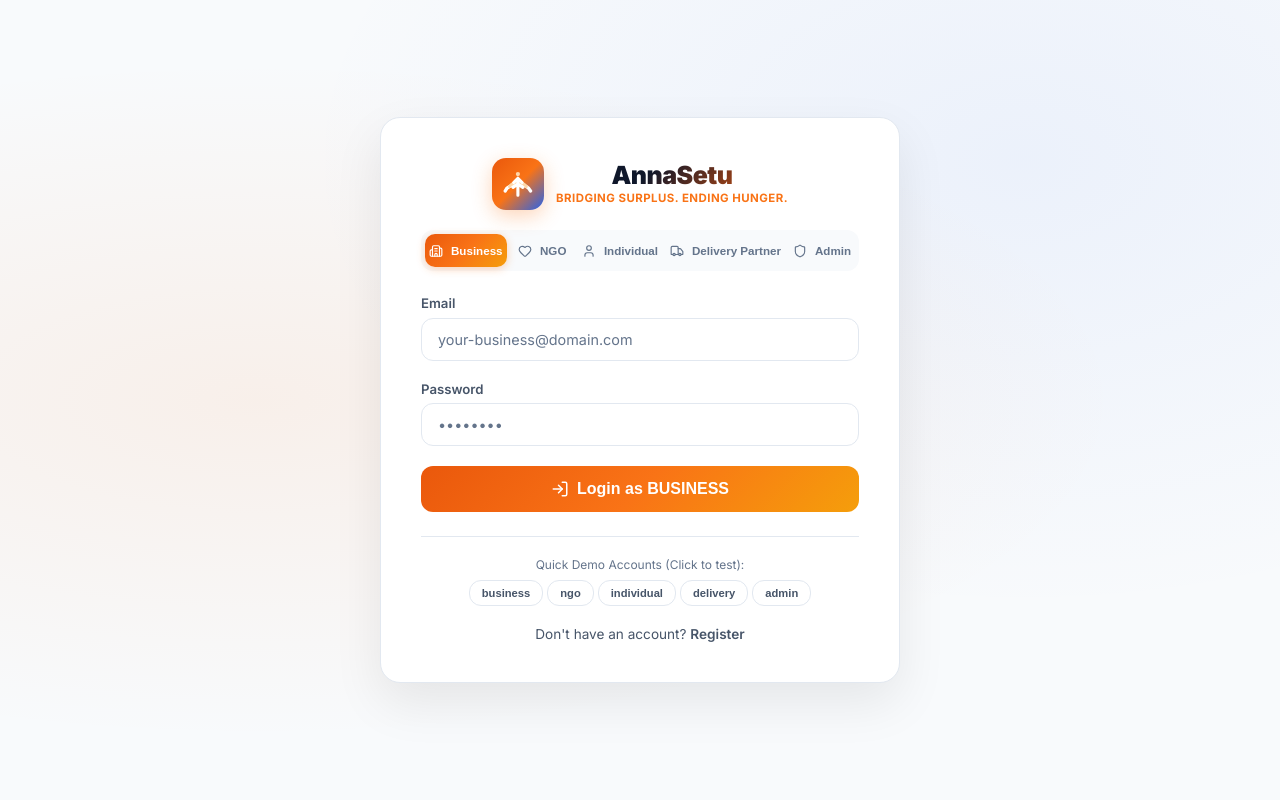
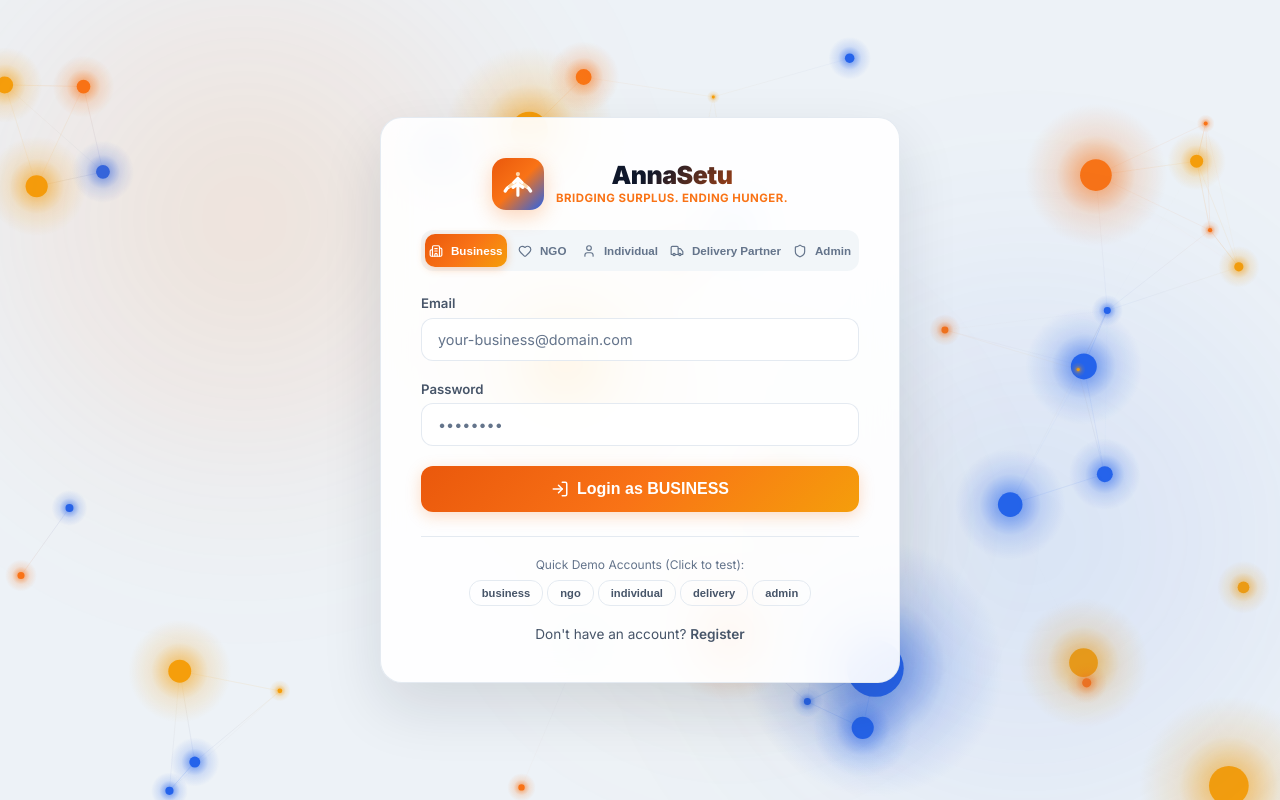
Before and after one commit to AnandChaudhary03/AI_FOOD_REDISTRIBUTION_SYSTEM, a React app in the folder frontend/: page /login in a window 1280 px wide. Built offline with nearby package versions, Linux system fonts and the light colour scheme; no server answers; the HTML template or start-up script is replaced by a standard one.

Commit message:
Add interactive 3D particle mesh and ambient gradient background component with glassmorphic UI

```diff
--- /dev/null
+++ b/frontend/src/components/ThreeDBackground.jsx
@@ -0,0 +1,171 @@
+import React, { useEffect, useRef } from 'react'
+
+export default function ThreeDBackground() {
+  const canvasRef = useRef(null)
+
+  useEffect(() => {
+    const canvas = canvasRef.current
+    if (!canvas) return
+    const ctx = canvas.getContext('2d')
+    let animationFrameId
+
+    let width = (canvas.width = window.innerWidth)
+    let height = (canvas.height = window.innerHeight)
+
+    const handleResize = () => {
+      if (!canvas) return
+      width = canvas.width = window.innerWidth
+      height = canvas.height = window.innerHeight
+    }
+
+    window.addEventListener('resize', handleResize)
+
+    // Create 3D Nodes representing Donors, Logistics, and NGO hubs
+    const nodeCount = Math.min(Math.floor(width / 25), 45)
+    const nodes = []
+
+    const colors = [
+      { r: 249, g: 115, b: 22, name: 'saffron' }, // Warm Saffron
+      { r: 37, g: 99, b: 235, name: 'blue' },     // Ocean Blue
+      { r: 245, g: 158, b: 11, name: 'amber' }    // Gold Amber
+    ]
+
+    for (let i = 0; i < nodeCount; i++) {
+      const color = colors[i % colors.length]
+      nodes.push({
+        x: Math.random() * width,
+        y: Math.random() * height,
+        z: Math.random() * 500 + 100, // 3D depth
+        radius: Math.random() * 4 + 2,
+        color: color,
+        vx: (Math.random() - 0.5) * 0.4,
+        vy: (Math.random() - 0.5) * 0.4,
+        vz: (Math.random() - 0.5) * 0.5,
+        pulse: Math.random() * Math.PI * 2
+      })
+    }
+
+    // Animation Loop
+    const render = () => {
+      ctx.clearRect(0, 0, width, height)
+
+      // 1. Draw subtle 3D Mesh Connections
+      for (let i = 0; i < nodes.length; i++) {
+        for (let j = i + 1; j < nodes.length; j++) {
+          const dx = nodes[i].x - nodes[j].x
+          const dy = nodes[i].y - nodes[j].y
+          const dist = Math.sqrt(dx * dx + dy * dy)
+
+          if (dist < 180) {
+            const alpha = (1 - dist / 180) * 0.18
+            const grad = ctx.createLinearGradient(nodes[i].x, nodes[i].y, nodes[j].x, nodes[j].y)
+            grad.addColorStop(0, `rgba(${nodes[i].color.r}, ${nodes[i].color.g}, ${nodes[i].color.b}, ${alpha})`)
+            grad.addColorStop(1, `rgba(${nodes[j].color.r}, ${nodes[j].color.g}, ${nodes[j].color.b}, ${alpha})`)
+            ctx.beginPath()
+            ctx.moveTo(nodes[i].x, nodes[i].y)
+            ctx.lineTo(nodes[j].x, nodes[j].y)
+            ctx.strokeStyle = grad
+            ctx.lineWidth = 1
+            ctx.stroke()
+          }
+        }
+      }
+
+      // 2. Draw 3D Floating Sphere Nodes with Depth Glow
+      nodes.forEach((node) => {
+        // Move in 3D
+        node.x += node.vx
+        node.y += node.vy
+        node.z += node.vz
+        node.pulse += 0.02
+
+        // Bounce at boundaries
+        if (node.x < 0 || node.x > width) node.vx *= -1
+        if (node.y < 0 || node.y > height) node.vy *= -1
+        if (node.z < 50 || node.z > 600) node.vz *= -1
+
+        // Perspective projection formula
+        const perspective = 400 / (node.z || 1)
+        const currentRadius = Math.max(1, node.radius * perspective + Math.sin(node.pulse) * 0.8)
+
+        // Outer 3D Glow Radial Gradient
+        const glowRad = currentRadius * 4.5
+        const radGrad = ctx.createRadialGradient(
+          node.x, node.y, currentRadius * 0.5,
+          node.x, node.y, glowRad
+        )
+        radGrad.addColorStop(0, `rgba(${node.color.r}, ${node.color.g}, ${node.color.b}, 0.6)`)
+        radGrad.addColorStop(0.5, `rgba(${node.color.r}, ${node.color.g}, ${node.color.b}, 0.15)`)
+        radGrad.addColorStop(1, `rgba(${node.color.r}, ${node.color.g}, ${node.color.b}, 0)`)
+
+        ctx.beginPath()
+        ctx.arc(node.x, node.y, glowRad, 0, Math.PI * 2)
+        ctx.fillStyle = radGrad
+        ctx.fill()
+
+        // Core Solid Node
+        ctx.beginPath()
+        ctx.arc(node.x, node.y, currentRadius, 0, Math.PI * 2)
+        ctx.fillStyle = `rgb(${node.color.r}, ${node.color.g}, ${node.color.b})`
+        ctx.fill()
+      })
+
+      animationFrameId = requestAnimationFrame(render)
+    }
+
+    render()
+
+    return () => {
+      window.removeEventListener('resize', handleResize)
+      cancelAnimationFrame(animationFrameId)
+    }
+  }, [])
+
+  return (
+    <div style={{ position: 'fixed', inset: 0, pointerEvents: 'none', zIndex: 0, overflow: 'hidden' }}>
+      {/* 3D Multi-Layered Soft Ambient Gradient Orbs */}
+      <div
+        style={{
+          position: 'absolute',
+          top: '-15%',
+          left: '-10%',
+          width: '55vw',
+          height: '55vw',
+          borderRadius: '50%',
+          background: 'radial-gradient(circle, rgba(249,115,22,0.14) 0%, rgba(249,115,22,0) 70%)',
+          filter: 'blur(70px)',
+          animation: 'float-3d-slow 18s ease-in-out infinite alternate'
+        }}
+      />
+      <div
+        style={{
+          position: 'absolute',
+          bottom: '-15%',
+          right: '-10%',
+          width: '60vw',
+          height: '60vw',
+          borderRadius: '50%',
+          background: 'radial-gradient(circle, rgba(37,99,235,0.12) 0%, rgba(37,99,235,0) 70%)',
+          filter: 'blur(80px)',
+          animation: 'float-3d-slow 22s ease-in-out infinite alternate-reverse'
+        }}
+      />
+      <div
+        style={{
+          position: 'absolute',
+          top: '35%',
+          right: '25%',
+          width: '40vw',
+          height: '40vw',
+          borderRadius: '50%',
+          background: 'radial-gradient(circle, rgba(245,158,11,0.08) 0%, rgba(245,158,11,0) 70%)',
+          filter: 'blur(60px)',
+          animation: 'float-3d-slow 15s ease-in-out infinite alternate'
+        }}
+      />
+
+      {/* Interactive 3D Canvas Particle Mesh */}
+      <canvas ref={canvasRef} style={{ display: 'block', width: '100%', height: '100%' }} />
+    </div>
+  )
+}
--- a/frontend/src/index.css
+++ b/frontend/src/index.css
@@ -1,12 +1,12 @@
 @import url('https://fonts.googleapis.com/css2?family=Inter:wght@300;400;500;600;700;800;900&display=swap');
 
 :root {
-  --bg-primary: #f8fafc;
+  --bg-primary: #edf2f7;
   --bg-secondary: #ffffff;
-  --bg-card: #ffffff;
-  --bg-card-hover: #f1f5f9;
-  --border: #e2e8f0;
-  --border-light: #cbd5e1;
+  --bg-card: rgba(255, 255, 255, 0.88);
+  --bg-card-hover: rgba(255, 255, 255, 0.96);
+  --border: rgba(226, 232, 240, 0.9);
+  --border-light: rgba(203, 213, 225, 0.9);
   --text-primary: #0f172a;
   --text-secondary: #475569;
   --text-muted: #64748b;
@@ -18,17 +18,17 @@
   --accent-blue-glow: rgba(37,99,235,0.12);
   --accent-red: #ef4444;
   --accent-purple: #9333ea;
-  --gradient-main: linear-gradient(135deg, #f8fafc 0%, #f1f5f9 50%, #e2e8f0 100%);
-  --gradient-card: linear-gradient(135deg, #ffffff 0%, #f8fafc 100%);
+  --gradient-main: linear-gradient(135deg, #f1f5f9 0%, #e2e8f0 50%, #cbd5e1 100%);
+  --gradient-card: linear-gradient(135deg, rgba(255, 255, 255, 0.92) 0%, rgba(248, 250, 252, 0.85) 100%);
   --gradient-brand: linear-gradient(135deg, #ea580c 0%, #f97316 50%, #f59e0b 100%);
   --gradient-saffron: linear-gradient(135deg, #ea580c 0%, #f97316 100%);
   --gradient-blue: linear-gradient(135deg, #1d4ed8 0%, #2563eb 100%);
-  --shadow-card: 0 4px 20px rgba(0,0,0,0.06), 0 1px 3px rgba(0,0,0,0.04);
-  --shadow-glow: 0 10px 30px rgba(249,115,22,0.15);
+  --shadow-card: 0 10px 30px rgba(15, 23, 42, 0.06), 0 1px 3px rgba(0, 0, 0, 0.03);
+  --shadow-glow: 0 15px 35px rgba(249, 115, 22, 0.15);
   --radius: 12px;
   --radius-lg: 16px;
-  --radius-xl: 20px;
-  --transition: all 0.25s cubic-bezier(0.4,0,0.2,1);
+  --radius-xl: 22px;
+  --transition: all 0.3s cubic-bezier(0.4, 0, 0.2, 1);
 }
 
 * { margin: 0; padding: 0; box-sizing: border-box; }
@@ -39,6 +39,7 @@ body {
   color: var(--text-primary);
   min-height: 100vh;
   -webkit-font-smoothing: antialiased;
+  position: relative;
 }
 
 /* Scrollbar */
@@ -47,16 +48,24 @@ body {
 ::-webkit-scrollbar-thumb { background: var(--border-light); border-radius: 3px; }
 ::-webkit-scrollbar-thumb:hover { background: var(--accent-saffron); }
 
-/* Cards */
+/* Glassmorphism Cards */
 .card {
   background: var(--bg-card);
+  backdrop-filter: blur(16px);
+  -webkit-backdrop-filter: blur(16px);
   border: 1px solid var(--border);
   border-radius: var(--radius-lg);
   padding: 1.5rem;
   box-shadow: var(--shadow-card);
   transition: var(--transition);
+  position: relative;
+  z-index: 1;
 }
-.card:hover { border-color: var(--border-light); transform: translateY(-2px); box-shadow: var(--shadow-card), var(--shadow-glow); }
+.card:hover {
+  border-color: var(--accent-saffron-dark);
+  transform: translateY(-3px);
+  box-shadow: var(--shadow-card), var(--shadow-glow);
+}
 
 /* Buttons */
 .btn {
@@ -67,26 +76,26 @@ body {
   cursor: pointer; border: none; transition: var(--transition);
   text-decoration: none; white-space: nowrap;
 }
-.btn-primary { background: var(--gradient-brand); color: white; }
-.btn-primary:hover { opacity: 0.95; transform: translateY(-1px); box-shadow: 0 4px 20px rgba(249,115,22,0.35); }
-.btn-secondary { background: var(--bg-card); color: var(--text-primary); border: 1px solid var(--border); }
-.btn-secondary:hover { background: var(--bg-card-hover); border-color: var(--border-light); }
+.btn-primary { background: var(--gradient-brand); color: white; box-shadow: 0 4px 15px rgba(249,115,22,0.25); }
+.btn-primary:hover { opacity: 0.95; transform: translateY(-1px); box-shadow: 0 6px 22px rgba(249,115,22,0.38); }
+.btn-secondary { background: rgba(255, 255, 255, 0.9); color: var(--text-primary); border: 1px solid var(--border); backdrop-filter: blur(8px); }
+.btn-secondary:hover { background: #ffffff; border-color: var(--border-light); transform: translateY(-1px); }
 .btn-danger { background: linear-gradient(135deg, #dc2626, #ef4444); color: white; }
 .btn-danger:hover { opacity: 0.9; }
 .btn-ghost { background: transparent; color: var(--text-secondary); border: 1px solid var(--border); }
-.btn-ghost:hover { background: var(--bg-card-hover); color: var(--text-primary); }
+.btn-ghost:hover { background: rgba(255, 255, 255, 0.8); color: var(--text-primary); }
 .btn-sm { padding: 0.375rem 0.75rem; font-size: 0.8rem; }
 .btn-lg { padding: 0.875rem 1.75rem; font-size: 1rem; }
 
 /* Inputs */
 .input {
   width: 100%; padding: 0.75rem 1rem;
-  background: var(--bg-secondary); border: 1px solid var(--border);
+  background: rgba(255, 255, 255, 0.9); border: 1px solid var(--border);
   border-radius: var(--radius); color: var(--text-primary);
   font-size: 0.9rem; font-family: inherit; transition: var(--transition);
   outline: none;
 }
-.input:focus { border-color: var(--accent-saffron); box-shadow: 0 0 0 3px var(--accent-saffron-glow); }
+.input:focus { border-color: var(--accent-saffron); box-shadow: 0 0 0 3px var(--accent-saffron-glow); background: #ffffff; }
 .input::placeholder { color: var(--text-muted); }
 .input-group { display: flex; flex-direction: column; gap: 0.4rem; }
 .input-label { font-size: 0.825rem; font-weight: 600; color: var(--text-secondary); }
@@ -101,15 +110,15 @@ body {
 .badge-gray { background: rgba(100,116,139,0.1); color: #475569; border: 1px solid rgba(100,116,139,0.2); }
 
 /* Table */
-.table-wrapper { overflow-x: auto; border-radius: var(--radius-lg); border: 1px solid var(--border); background: var(--bg-card); }
+.table-wrapper { overflow-x: auto; border-radius: var(--radius-lg); border: 1px solid var(--border); background: rgba(255, 255, 255, 0.9); backdrop-filter: blur(12px); }
 .table { width: 100%; border-collapse: collapse; }
-.table th { padding: 0.75rem 1rem; text-align: left; font-size: 0.75rem; font-weight: 700; color: var(--text-muted); text-transform: uppercase; letter-spacing: 0.05em; background: var(--bg-primary); border-bottom: 1px solid var(--border); }
+.table th { padding: 0.75rem 1rem; text-align: left; font-size: 0.75rem; font-weight: 700; color: var(--text-muted); text-transform: uppercase; letter-spacing: 0.05em; background: rgba(241, 245, 249, 0.8); border-bottom: 1px solid var(--border); }
 .table td { padding: 0.875rem 1rem; font-size: 0.875rem; border-bottom: 1px solid var(--border); color: var(--text-primary); }
 .table tr:last-child td { border-bottom: none; }
-.table tr:hover td { background: var(--bg-primary); }
+.table tr:hover td { background: rgba(248, 250, 252, 0.8); }
 
 /* Stats Cards */
-.stat-card { background: var(--bg-card); border: 1px solid var(--border); border-radius: var(--radius-lg); padding: 1.25rem; display: flex; align-items: center; gap: 1rem; transition: var(--transition); box-shadow: var(--shadow-card); }
+.stat-card { background: rgba(255, 255, 255, 0.9); border: 1px solid var(--border); border-radius: var(--radius-lg); padding: 1.25rem; display: flex; align-items: center; gap: 1rem; transition: var(--transition); box-shadow: var(--shadow-card); backdrop-filter: blur(12px); }
 .stat-card:hover { border-color: var(--border-light); transform: translateY(-2px); }
 .stat-icon { width: 52px; height: 52px; border-radius: var(--radius); display: flex; align-items: center; justify-content: center; flex-shrink: 0; }
 .stat-label { font-size: 0.78rem; color: var(--text-muted); font-weight: 600; text-transform: uppercase; letter-spacing: 0.05em; margin-bottom: 0.25rem; }
@@ -117,7 +126,7 @@ body {
 .stat-sub { font-size: 0.75rem; color: var(--text-muted); margin-top: 0.25rem; }
 
 /* Page layouts */
-.page { padding: 1.5rem; max-width: 1400px; }
+.page { padding: 1.5rem; max-width: 1400px; position: relative; z-index: 1; }
 .page-header { margin-bottom: 1.75rem; }
 .page-title { font-size: 1.75rem; font-weight: 800; color: var(--text-primary); }
 .page-subtitle { font-size: 0.9rem; color: var(--text-secondary); margin-top: 0.25rem; }
@@ -130,13 +139,14 @@ body {
 @media (max-width: 900px) { .grid-4, .grid-3, .grid-2 { grid-template-columns: 1fr; } }
 
 /* Sidebar Layout */
-.app-layout { display: flex; min-height: 100vh; }
+.app-layout { display: flex; min-height: 100vh; position: relative; z-index: 1; }
 .sidebar {
-  width: 260px; min-height: 100vh; background: var(--bg-card);
+  width: 260px; min-height: 100vh; background: rgba(255, 255, 255, 0.92);
+  backdrop-filter: blur(16px);
   border-right: 1px solid var(--border); display: flex; flex-direction: column;
   position: fixed; left: 0; top: 0; z-index: 100;
   transition: var(--transition);
-  box-shadow: 2px 0 10px rgba(0,0,0,0.02);
+  box-shadow: 2px 0 15px rgba(0,0,0,0.03);
 }
 .sidebar.collapsed { width: 70px; }
 .sidebar-header { padding: 1.25rem; border-bottom: 1px solid var(--border); display: flex; align-items: center; gap: 0.75rem; }
@@ -158,7 +168,7 @@ body {
 .nav-label { white-space: nowrap; }
 
 /* Main content */
-.main-content { margin-left: 260px; flex: 1; display: flex; flex-direction: column; min-height: 100vh; transition: var(--transition); }
+.main-content { margin-left: 260px; flex: 1; display: flex; flex-direction: column; min-height: 100vh; transition: var(--transition); position: relative; z-index: 1; }
 .main-content.collapsed { margin-left: 70px; }
 .topbar {
   position: sticky; top: 0; z-index: 50;
@@ -173,19 +183,15 @@ body {
 /* Auth pages */
 .auth-bg {
   min-height: 100vh; display: flex; align-items: center; justify-content: center;
-  background: var(--bg-primary);
-  position: relative; overflow: hidden;
-}
-.auth-bg::before {
-  content: ''; position: absolute; inset: 0;
-  background: radial-gradient(ellipse at 20% 50%, rgba(249,115,22,0.08) 0%, transparent 60%),
-              radial-gradient(ellipse at 80% 20%, rgba(37,99,235,0.06) 0%, transparent 50%);
+  position: relative; overflow: hidden; z-index: 1;
 }
 .auth-card {
-  background: var(--bg-card); border: 1px solid var(--border);
+  background: rgba(255, 255, 255, 0.92);
+  backdrop-filter: blur(20px);
+  border: 1px solid var(--border);
   border-radius: var(--radius-xl); padding: 2.5rem;
   width: 100%; max-width: 520px; position: relative; z-index: 1;
-  box-shadow: 0 20px 50px rgba(0,0,0,0.08);
+  box-shadow: 0 25px 60px rgba(15, 23, 42, 0.12);
 }
 .auth-logo { text-align: center; margin-bottom: 1.5rem; }
 .auth-logo-icon {
@@ -200,7 +206,7 @@ body {
 .role-tabs {
   display: flex;
   gap: 0.25rem;
-  background: var(--bg-primary);
+  background: rgba(241, 245, 249, 0.9);
   border-radius: var(--radius);
   padding: 0.25rem;
   margin-bottom: 1.5rem;
@@ -223,7 +229,7 @@ body {
   white-space: nowrap;
 }
 .role-tab.active { background: var(--gradient-brand); color: white; box-shadow: 0 2px 8px rgba(249,115,22,0.3); }
-.role-tab:hover:not(.active) { color: var(--text-primary); background: var(--bg-card); }
+.role-tab:hover:not(.active) { color: var(--text-primary); background: #ffffff; }
 
 /* Map */
 .map-container { border-radius: var(--radius-lg); overflow: hidden; border: 1px solid var(--border); }
@@ -238,13 +244,18 @@ body {
 
 /* Animations */
 @keyframes fadeInUp { from { opacity: 0; transform: translateY(20px); } to { opacity: 1; transform: translateY(0); } }
+@keyframes float-3d-slow {
+  0% { transform: translate(0, 0) scale(1); }
+  50% { transform: translate(30px, -20px) scale(1.05); }
+  100% { transform: translate(-20px, 25px) scale(0.95); }
+}
 @keyframes pulse-saffron { 0%, 100% { box-shadow: 0 0 0 0 rgba(249,115,22,0.4); } 70% { box-shadow: 0 0 0 8px rgba(249,115,22,0); } }
 @keyframes shimmer { 0% { background-position: -200% 0; } 100% { background-position: 200% 0; } }
 .fade-in { animation: fadeInUp 0.4s ease forwards; }
 .pulse-saffron { animation: pulse-saffron 2s infinite; }
 
 /* Skeleton loader */
-.skeleton { background: linear-gradient(90deg, var(--bg-primary) 25%, var(--bg-card-hover) 50%, var(--bg-primary) 75%); background-size: 200% 100%; animation: shimmer 1.5s infinite; border-radius: var(--radius); }
+.skeleton { background: linear-gradient(90deg, rgba(241,245,249,0.8) 25%, rgba(226,232,240,0.8) 50%, rgba(241,245,249,0.8) 75%); background-size: 200% 100%; animation: shimmer 1.5s infinite; border-radius: var(--radius); }
 
 /* Scanner */
 .scanner-viewport { position: relative; border-radius: var(--radius-lg); overflow: hidden; background: #000; }
@@ -262,12 +273,12 @@ body {
 
 /* OTP Input */
 .otp-inputs { display: flex; gap: 0.75rem; justify-content: center; }
-.otp-input { width: 52px; height: 56px; text-align: center; font-size: 1.25rem; font-weight: 700; background: var(--bg-primary); border: 2px solid var(--border); border-radius: var(--radius); color: var(--text-primary); outline: none; transition: var(--transition); }
+.otp-input { width: 52px; height: 56px; text-align: center; font-size: 1.25rem; font-weight: 700; background: #ffffff; border: 2px solid var(--border); border-radius: var(--radius); color: var(--text-primary); outline: none; transition: var(--transition); }
 .otp-input:focus { border-color: var(--accent-saffron); box-shadow: 0 0 0 3px var(--accent-saffron-glow); }
 
 /* Modal */
 .modal-overlay { position: fixed; inset: 0; background: rgba(15,23,42,0.6); backdrop-filter: blur(8px); z-index: 200; display: flex; align-items: center; justify-content: center; padding: 1rem; }
-.modal { background: var(--bg-card); border: 1px solid var(--border); border-radius: var(--radius-xl); padding: 2rem; width: 100%; max-width: 440px; animation: fadeInUp 0.3s ease; box-shadow: 0 25px 50px rgba(0,0,0,0.15); }
+.modal { background: rgba(255, 255, 255, 0.95); backdrop-filter: blur(20px); border: 1px solid var(--border); border-radius: var(--radius-xl); padding: 2rem; width: 100%; max-width: 440px; animation: fadeInUp 0.3s ease; box-shadow: 0 25px 50px rgba(0,0,0,0.15); }
 .modal-title { font-size: 1.25rem; font-weight: 700; margin-bottom: 1.5rem; }
 
 /* Progress */
--- a/frontend/src/pages/LandingPage.jsx
+++ b/frontend/src/pages/LandingPage.jsx
@@ -6,6 +6,7 @@ import {
   Barcode, Zap, MapPin, KeyRound, Sparkles, CheckCircle2
 } from 'lucide-react'
 import AnnaSetuLogo from '../components/AnnaSetuLogo'
+import ThreeDBackground from '../components/ThreeDBackground'
 
 export default function LandingPage() {
   const { t, i18n } = useTranslation()
@@ -90,7 +91,8 @@ export default function LandingPage() {
   ]
 
   return (
-    <div style={{ background: 'var(--bg-primary)', minHeight: '100vh', color: 'var(--text-primary)' }}>
+    <div style={{ position: 'relative', minHeight: '100vh', color: 'var(--text-primary)', overflow: 'hidden' }}>
+      <ThreeDBackground />
       {/* Top Header Navbar */}
       <header
         style={{
--- a/frontend/src/pages/auth/LoginPage.jsx
+++ b/frontend/src/pages/auth/LoginPage.jsx
@@ -6,6 +6,7 @@ import { LogIn, Sparkles, Building2, Heart, User, Truck, Shield } from 'lucide-r
 import { useAuth } from '../../contexts/AuthContext'
 
 import AnnaSetuLogo from '../../components/AnnaSetuLogo'
+import ThreeDBackground from '../../components/ThreeDBackground'
 
 export default function LoginPage() {
   const { t } = useTranslation()
@@ -53,6 +54,7 @@ export default function LoginPage() {
 
   return (
     <div className="auth-bg">
+      <ThreeDBackground />
       <div className="auth-card">
         <div className="auth-logo" style={{ marginBottom: '1.25rem' }}>
           <Link to="/" style={{ textDecoration: 'none' }}>
--- a/frontend/src/pages/auth/RegisterPage.jsx
+++ b/frontend/src/pages/auth/RegisterPage.jsx
@@ -4,6 +4,7 @@ import { useTranslation } from 'react-i18next'
 import toast from 'react-hot-toast'
 import { UserPlus, Building2, Heart, User, Truck } from 'lucide-react'
 import { useAuth } from '../../contexts/AuthContext'
+import ThreeDBackground from '../../components/ThreeDBackground'
 
 export default function RegisterPage() {
   const { t } = useTranslation()
@@ -56,6 +57,7 @@ export default function RegisterPage() {
 
   return (
     <div className="auth-bg">
+      <ThreeDBackground />
       <div className="auth-card" style={{ maxWidth: '540px' }}>
         <div className="auth-logo">
           <div className="auth-logo-icon">अ</div>
```
